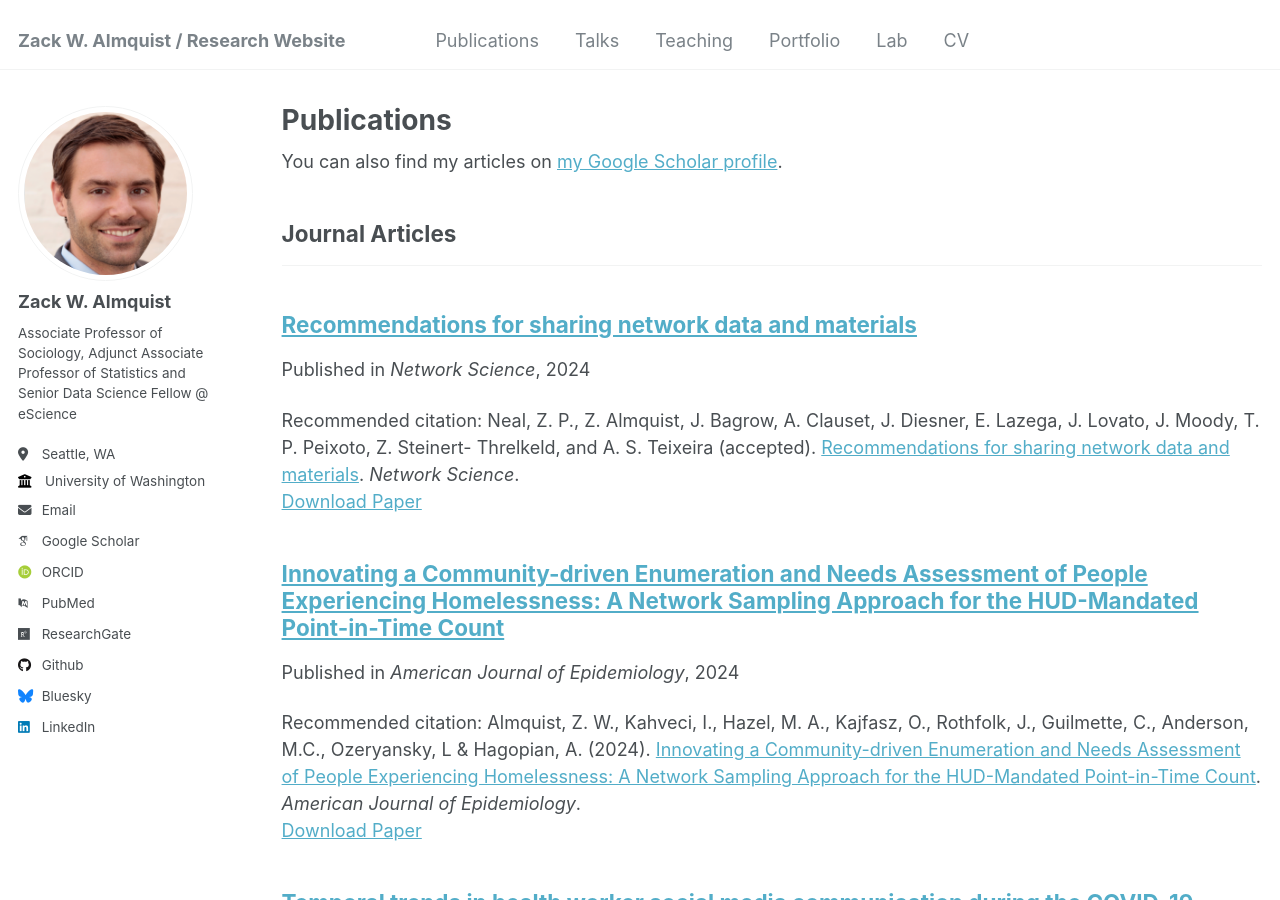
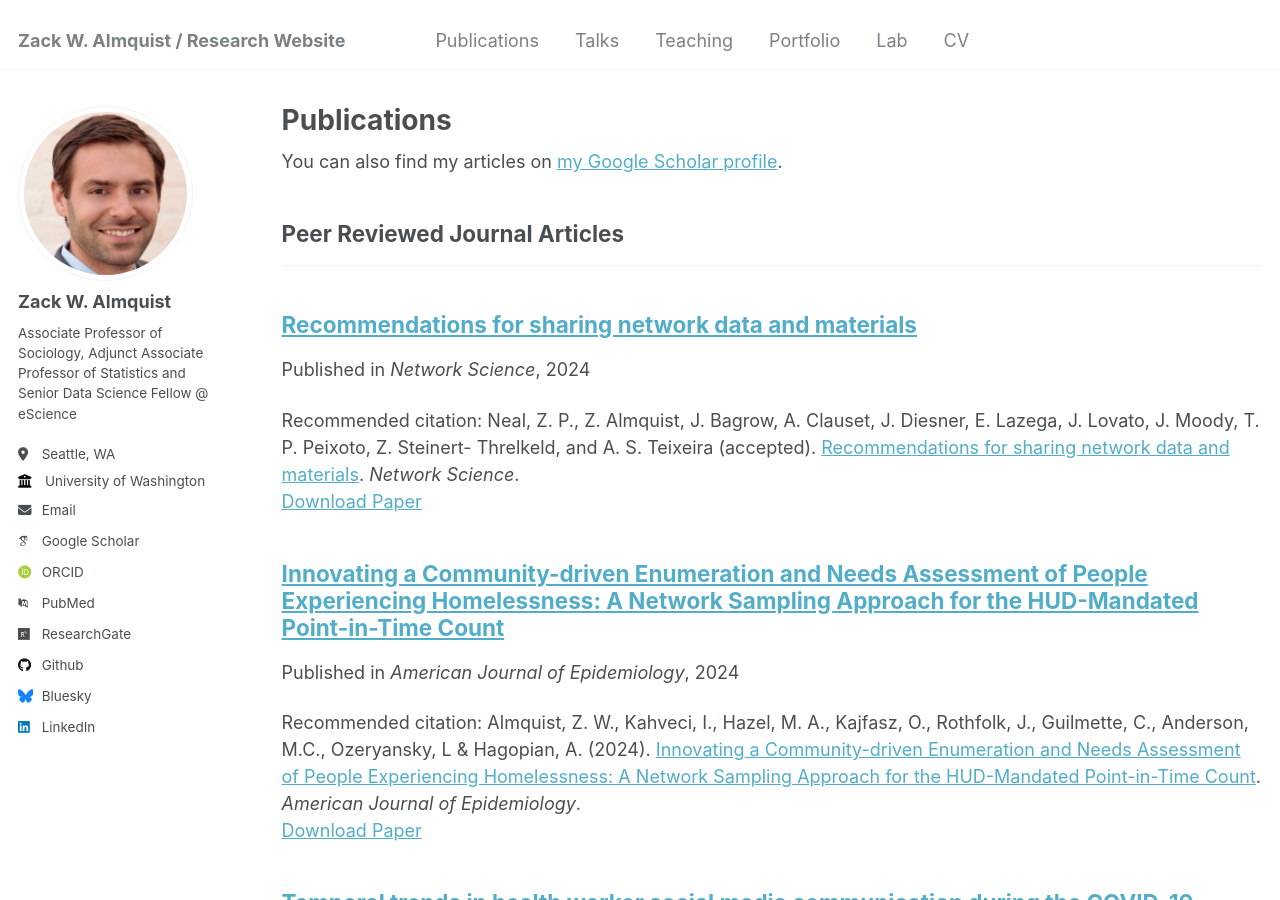
Before and after one commit to zalmquist/zalmquist.github.io, a Jekyll site: the page built from _pages/publications.html, in a window 1280 px wide and 900 px high. Built offline with Jekyll 4.4.1, drawn with Linux system fonts in a browser that asks for light colours; some web fonts are replaced; part of the change alters nothing that is shown.

Commit message:
Update _config.yml

```diff
--- a/_config.yml
+++ b/_config.yml
@@ -74,9 +74,15 @@ publication_category:
   books:
     title: 'Books'
   manuscripts:
-    title: 'Journal Articles'
+    title: 'Peer Reviewed Journal Articles'
   conferences:
     title: 'Conference Papers'
+  peerconferences:
+    title: 'Peer Reviewed Conference Papers'
+  bookchapters:
+    title: 'Book Chapters'
+  preprints:
+    title: 'Preprints and Working Papers'
 
 # Site Settings
 teaser                   :  # filename of teaser fallback teaser image placed in /images/, .e.g. "500x300.png"
```
